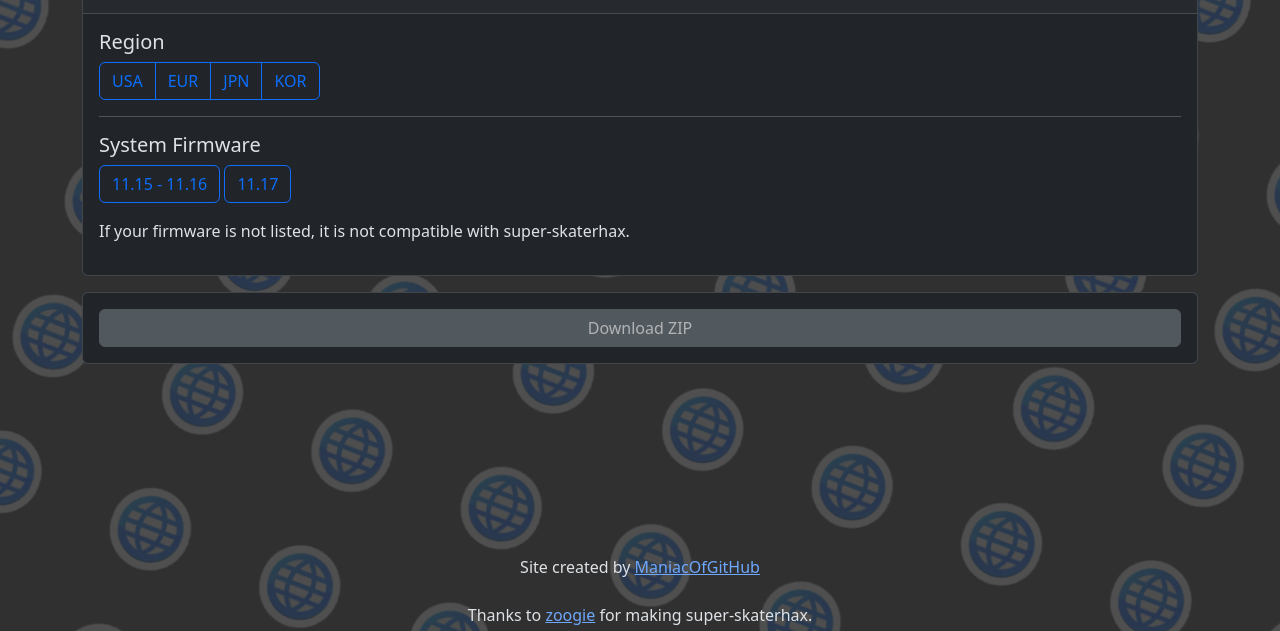
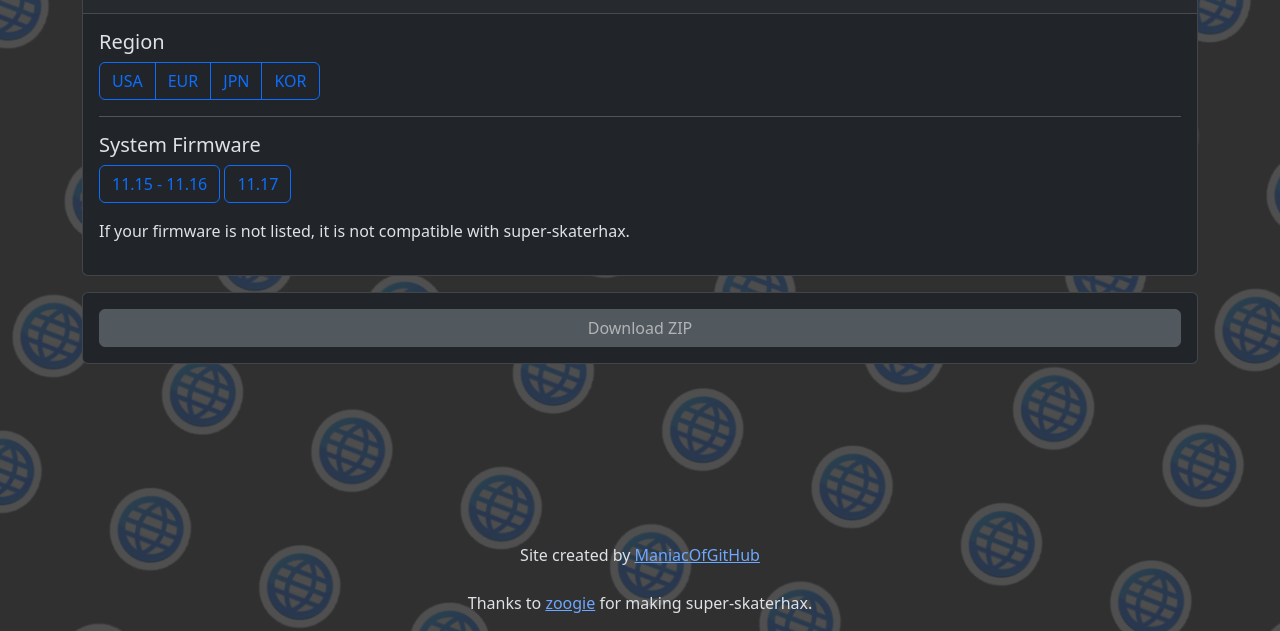
Before and after one commit to nh-server/super-skaterhax-site, a plain HTML site: page docs/index.html in a window 1280 px wide. Shown: the part 169-800 px from the top of the page. Drawn offline with Linux system fonts and the light colour scheme.

Commit message:
fix positioning

```diff
--- a/docs/css/style.css
+++ b/docs/css/style.css
@@ -19,7 +19,16 @@ body {
     background-color: #3BBDF950;
     top: 0;
 }
+.flex-wrapper {
+    display: flex;
+    min-height: 100vh;
+    flex-direction: column;
+    justify-content: flex-start;
+}
 .title {
     color: #0D8FFF;
     text-shadow: 2px 2px #404040;
 }
+.footer {
+    margin-top: auto;
+}
--- a/docs/index.html
+++ b/docs/index.html
@@ -12,10 +12,11 @@
   </head>
 
   <body>
+    <div class="flex-wrapper">
       <div class="py-4 my-4 text-center header">
         <h1 class="fs-1 fw-bold title">super-skaterhax</h1>
       </div>
-    <div class="container">
+      <main class="container">
         <div class="card">
           <div class="card-header">
             <h4 class="card-title">Select region and firmware</h4>
@@ -56,11 +57,13 @@
             <button id="download" class="btn btn-secondary w-100 disabled">Download ZIP</button>
           </div>
         </div>
-    </div>
-    <footer class="text-center position-fixed bottom-0 w-100 p-1">
+      </main>
+
+      <div class="text-center w-100 p-3 footer">
         Site created by <a href="https://github.com/ManiacOfGitHub">ManiacOfGitHub</a><br><br>
         Thanks to <a href="https://github.com/zoogie">zoogie</a> for making super-skaterhax.
-    </footer>
+      </div>
+    </div>
     <div id="background"></div>
     <script src="js/jquery-3.7.1.min.js"></script>
     <script src="js/script.js"></script>
```
Lines whose indentation alone changed are shown as unchanged.
